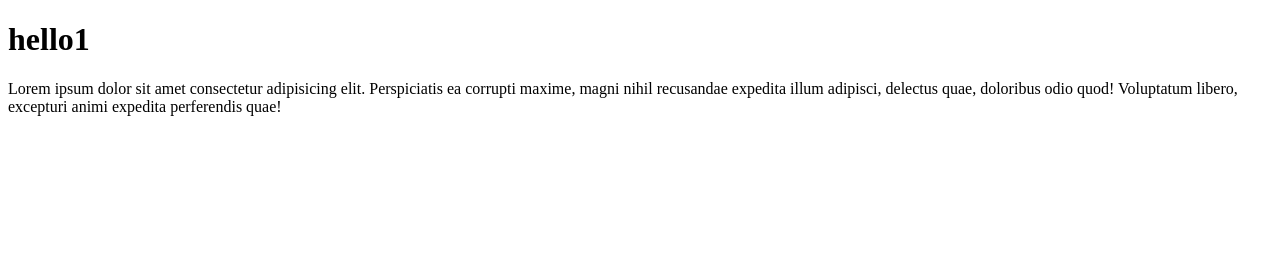
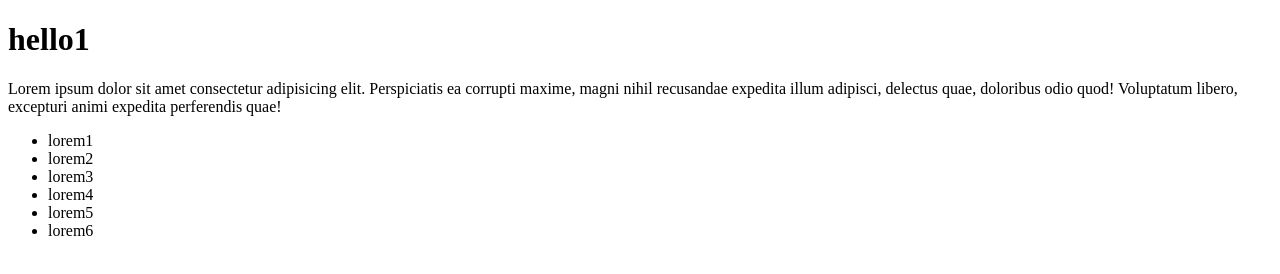
Before and after one commit to alex2532152/project, a plain HTML site: page index.html in a window 1280 px wide. Drawn offline with Linux system fonts and the light colour scheme.

Commit message:
test hard reset

```diff
--- a/css/style.css
+++ b/css/style.css
@@ -0,0 +1 @@
+.{background-repeat: initial;}
--- a/index.html
+++ b/index.html
@@ -9,6 +9,13 @@
 <body>
     <h1>hello1</h1>
     <p>Lorem ipsum dolor sit amet consectetur adipisicing elit. Perspiciatis ea corrupti maxime, magni nihil recusandae expedita illum adipisci, delectus quae, doloribus odio quod! Voluptatum libero, excepturi animi expedita perferendis quae!</p>
-
+<ul>
+    <li>lorem1</li>
+    <li>lorem2</li>
+    <li>lorem3</li>
+    <li>lorem4</li>
+    <li>lorem5</li>
+    <li>lorem6</li>
+</ul>
 </body>
 </html>
```
